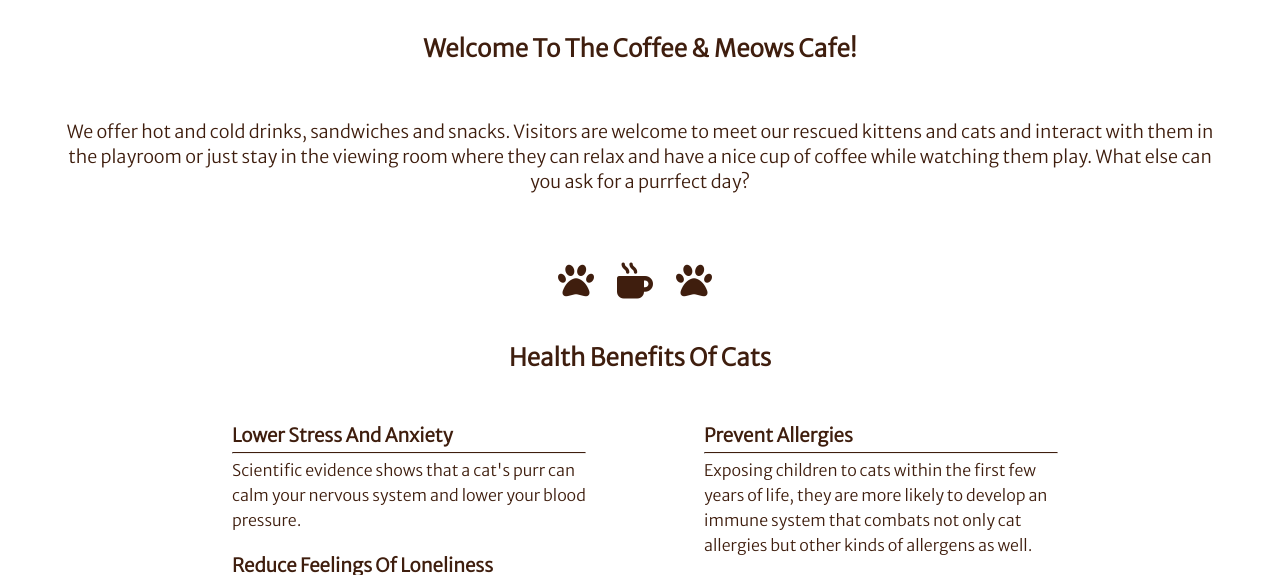
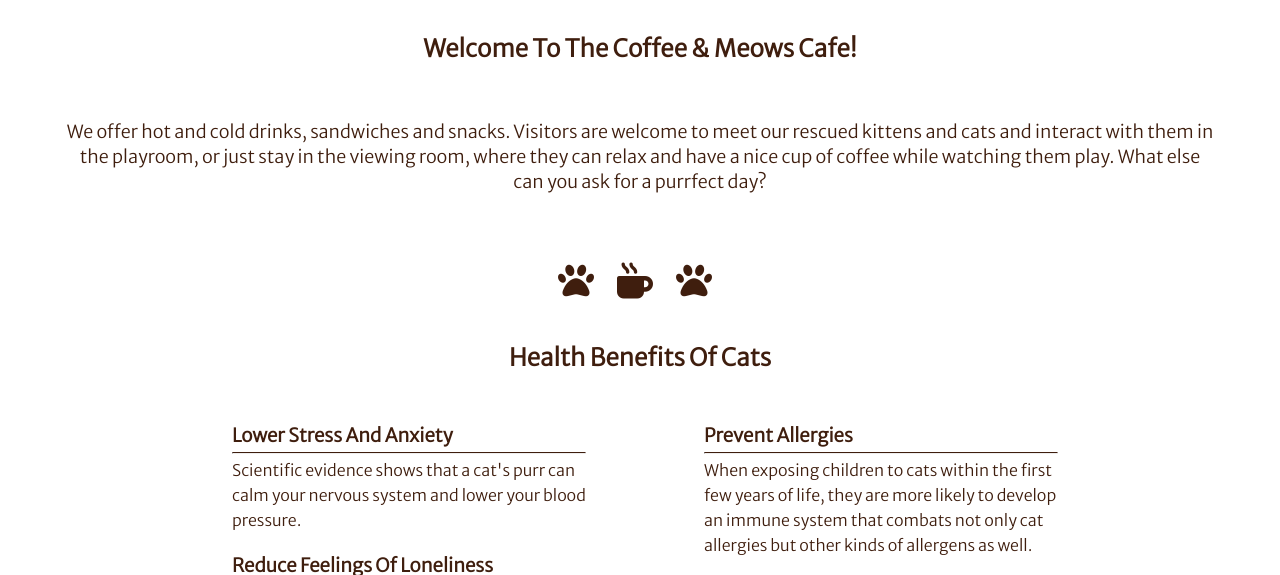
Before and after one commit to NoeliaCI/coffee-meows, a plain HTML site: page index.html in a window 1280 px wide. Shown: the part 392-967 px from the top of the page. Drawn offline with Linux system fonts and the light colour scheme.

Commit message:
Change some parts of the text in welcome and cat benefits sections

```diff
--- a/index.html
+++ b/index.html
@@ -64,7 +64,7 @@
         <div id="welcome-text">
           We offer hot and cold drinks, sandwiches and snacks. Visitors are
           welcome to meet our rescued kittens and cats and interact with them in
-          the playroom or just stay in the viewing room where they can relax and
+          the playroom, or just stay in the viewing room, where they can relax and
           have a nice cup of coffee while watching them play. What else can you
           ask for a purrfect day?
         </div>
@@ -123,7 +123,7 @@
                 <h3>Prevent Allergies</h3>
                 <hr>
                 <p>
-                    Exposing children to cats within the first few years of life, they are more likely to develop an immune
+                    When exposing children to cats within the first few years of life, they are more likely to develop an immune
                     system that combats not
                     only cat allergies but other kinds of allergens as well.
                 </p>
```
